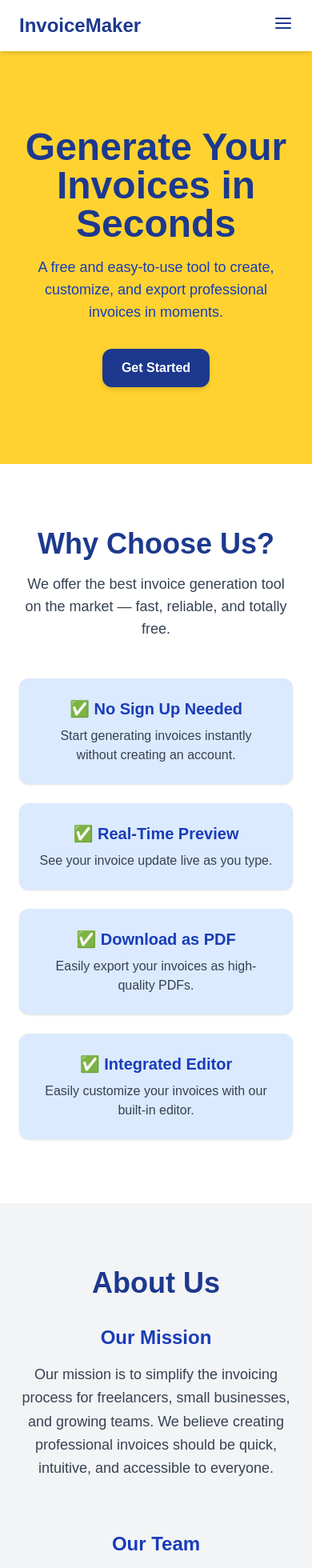
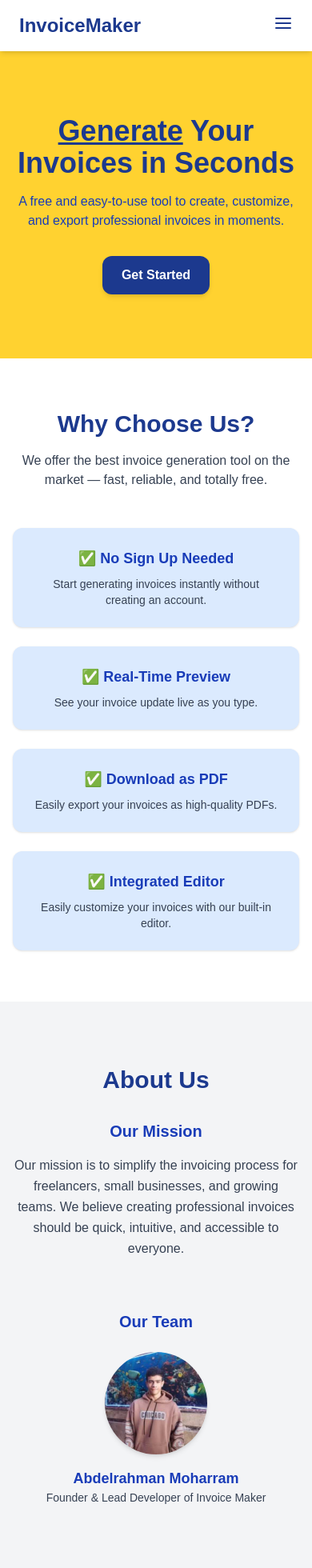
Before and after one commit to AbdelrahmanM1/invoicemaker, a Next.js app: page / in a window 390 px wide. Shown: the top 1960 px of the page at 80% size. Built offline with nearby package versions, Linux system fonts and the light colour scheme.

Commit message:
Enhance hero section heading for improved emphasis and readability

```diff
--- a/src/app/page.tsx
+++ b/src/app/page.tsx
@@ -9,11 +9,11 @@ export default function Home() {
       <div className="flex flex-col min-h-screen bg-white">
         {/* Hero Section */}
         <section className="bg-amber-300 w-full">
-          <header className="flex flex-col items-center justify-center text-center px-6 py-24">
-            <h1 className="text-5xl font-extrabold text-blue-900 mb-4">
-              Generate Your Invoices in Seconds
+          <header className="flex flex-col items-center justify-center text-center px-4 sm:px-6 py-20 sm:py-24">
+            <h1 className="text-4xl sm:text-5xl font-extrabold text-blue-900 mb-4">
+              <u>Generate</u> Your <br /> Invoices in Seconds
             </h1>
-            <p className="text-lg text-blue-800 max-w-xl font-medium">
+            <p className="text-base sm:text-lg text-blue-800 max-w-2xl font-medium">
               A free and easy-to-use tool to create, customize, and export professional invoices in moments.
             </p>
             <a
@@ -26,14 +26,14 @@ export default function Home() {
         </section>
 
         {/* Features Section */}
-        <section className="bg-white py-20 px-6 text-center flex-grow" id="features">
-          <div className="max-w-5xl mx-auto">
-            <h2 className="text-4xl font-bold text-blue-900 mb-4">Why Choose Us?</h2>
-            <p className="text-lg text-gray-700 font-medium mb-12">
+        <section className="bg-white py-16 px-4 sm:px-6 text-center flex-grow" id="features">
+          <div className="max-w-6xl mx-auto">
+            <h2 className="text-3xl sm:text-4xl font-bold text-blue-900 mb-4">Why Choose Us?</h2>
+            <p className="text-base sm:text-lg text-gray-700 font-medium mb-12">
               We offer the best invoice generation tool on the market — fast, reliable, and totally free.
             </p>
 
-            <div className="grid gap-6 md:grid-cols-2">
+            <div className="grid gap-6 sm:grid-cols-2 lg:grid-cols-2">
               {[
                 {
                   title: "✅ No Sign Up Needed",
@@ -56,50 +56,48 @@ export default function Home() {
                   key={i}
                   className="p-6 bg-blue-100 rounded-xl shadow-sm hover:shadow-lg hover:bg-blue-200 transition-all duration-300"
                 >
-                  <h3 className="text-xl font-semibold text-blue-800 mb-2">{item.title}</h3>
-                  <p className="text-gray-700">{item.desc}</p>
+                  <h3 className="text-lg sm:text-xl font-semibold text-blue-800 mb-2">{item.title}</h3>
+                  <p className="text-gray-700 text-sm sm:text-base">{item.desc}</p>
                 </div>
               ))}
             </div>
           </div>
         </section>
+
         {/* About Us Section */}
-<section className="bg-gray-100 py-20 px-6 text-center" id="about">
+        <section className="bg-gray-100 py-20 px-4 sm:px-6 text-center" id="about">
           <div className="max-w-4xl mx-auto">
-    {/* About Us Title */}
-    <h2 className="text-4xl font-bold text-blue-900 mb-8">About Us</h2>
+            <h2 className="text-3xl sm:text-4xl font-bold text-blue-900 mb-8">About Us</h2>
 
-    {/* Our Mission */}
             <div className="mb-16">
-      <h3 className="text-2xl font-semibold text-blue-800 mb-4">Our Mission</h3>
-      <p className="text-lg text-gray-700 font-medium leading-relaxed">
-        Our mission is to simplify the invoicing process for freelancers, small businesses,
-        and growing teams. We believe creating professional invoices should be quick,
-        intuitive, and accessible to everyone.
+              <h3 className="text-xl sm:text-2xl font-semibold text-blue-800 mb-4">Our Mission</h3>
+              <p className="text-gray-700 font-medium leading-relaxed text-base sm:text-lg">
+                Our mission is to simplify the invoicing process for freelancers, small businesses, and growing teams.
+                We believe creating professional invoices should be quick, intuitive, and accessible to everyone.
               </p>
             </div>
 
-    {/* Our Team */}
             <div>
-      <h3 className="text-2xl font-semibold text-blue-800 mb-6">Our Team</h3>
-      <div className="flex flex-col items-center justify-center">
+              <h3 className="text-xl sm:text-2xl font-semibold text-blue-800 mb-6">Our Team</h3>
+              <div className="flex flex-col items-center">
                 <Image
                   src="/abdelrahman-avatar.jpg"
                   alt="Abdelrahman Moharram"
                   width={128}
                   height={128}
-          className="rounded-full mb-4 shadow-md object-cover"
+                  className="rounded-full mb-4 shadow-md object-cover w-32 h-32"
                 />
-        <h4 className="text-xl font-semibold text-blue-800">Abdelrahman Moharram</h4>
-        <p className="text-gray-700">Founder & Lead Developer of Invoice Maker</p>
+                <h4 className="text-lg sm:text-xl font-semibold text-blue-800">Abdelrahman Moharram</h4>
+                <p className="text-gray-700 text-sm sm:text-base">Founder & Lead Developer of Invoice Maker</p>
               </div>
             </div>
           </div>
         </section>
+
         {/* FAQ Section */}
-<section className="bg-white py-20 px-6" id="faq">
+        <section className="bg-white py-20 px-4 sm:px-6" id="faq">
           <div className="max-w-4xl mx-auto text-center">
-    <h2 className="text-4xl font-bold text-blue-900 mb-8">Frequently Asked Questions</h2>
+            <h2 className="text-3xl sm:text-4xl font-bold text-blue-900 mb-8">Frequently Asked Questions</h2>
             <div className="space-y-6 text-left">
               {[
                 {
@@ -108,19 +106,24 @@ export default function Home() {
                 },
                 {
                   question: "Is this really free to use?",
-          answer: "Yes, it's completely free. We believe everyone should have access to professional tools without barriers.",
+                  answer:
+                    "Yes, it's completely free. We believe everyone should have access to professional tools without barriers.",
                 },
                 {
                   question: "Can I download my invoice as a PDF?",
-          answer: "Absolutely. Once you're done editing, you can export your invoice as a high-quality PDF with one click.",
+                  answer:
+                    "Absolutely. Once you're done editing, you can export your invoice as a high-quality PDF with one click.",
                 },
                 {
                   question: "Will my data be saved?",
                   answer: "No data is stored on our servers. Everything is local and secure on your browser.",
                 },
               ].map((item, i) => (
-        <div key={i} className="bg-blue-50 p-6 rounded-xl shadow-sm hover:shadow-md transition">
-          <h4 className="text-lg font-semibold text-blue-800">{item.question}</h4>
+                <div
+                  key={i}
+                  className="bg-blue-50 p-6 rounded-xl shadow-sm hover:shadow-md transition text-sm sm:text-base"
+                >
+                  <h4 className="font-semibold text-blue-800">{item.question}</h4>
                   <p className="text-gray-700 mt-2">{item.answer}</p>
                 </div>
               ))}
```
Lines whose indentation alone changed are shown as unchanged.
